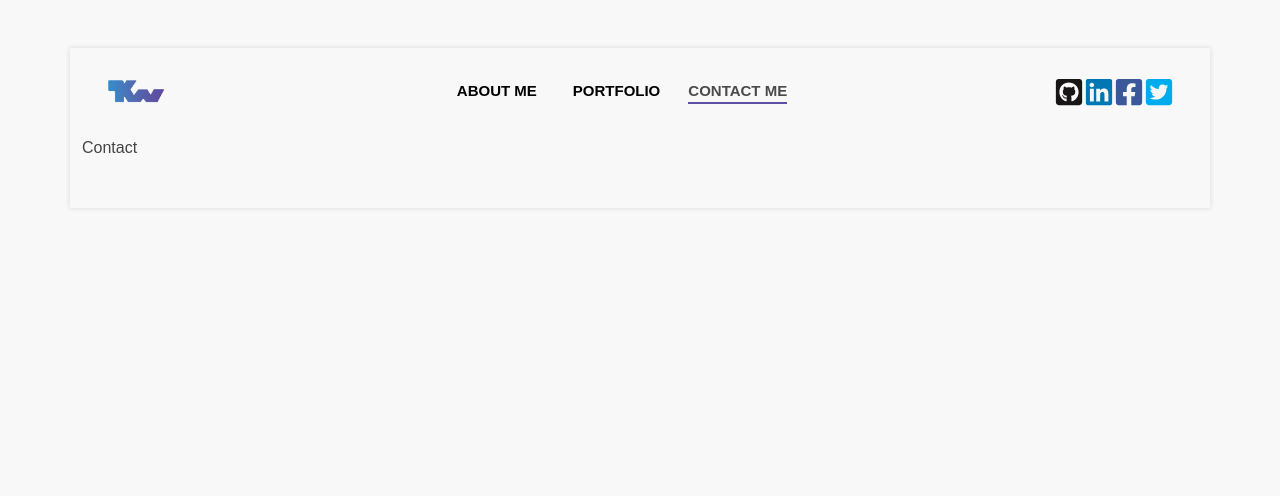
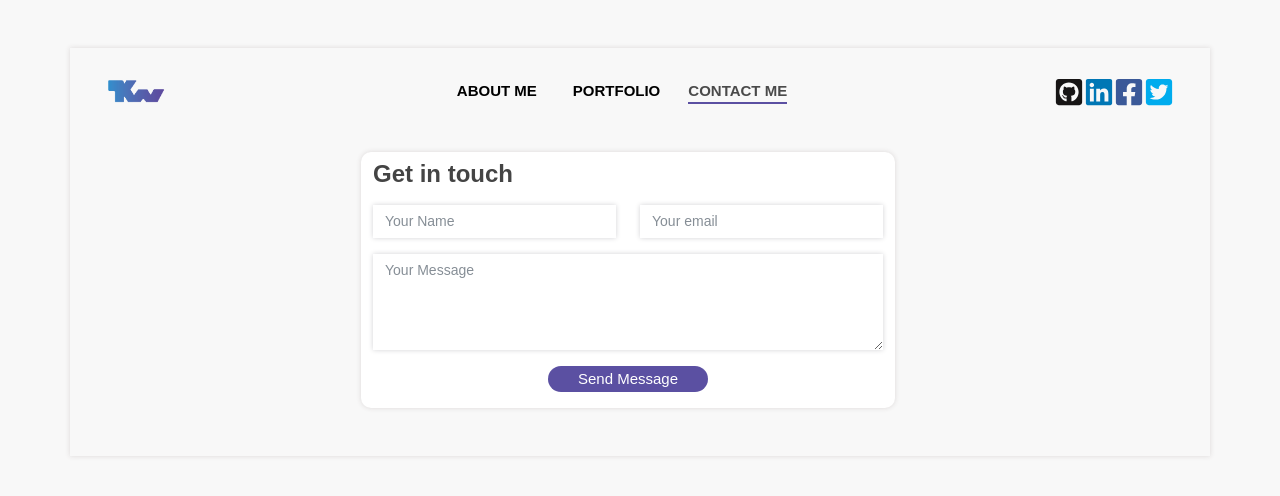
Before and after one commit to Tekkieware/Portfolio, a React (Create React App) app: page /contact in a window 1280 px wide. Shown: the top 496 px of the page. Built offline with nearby package versions, Linux system fonts and the light colour scheme; a web font is replaced by a local one.

Commit message:
Contact page design, emailjs implementation done

```diff
--- a/package.json
+++ b/package.json
@@ -3,6 +3,7 @@
   "version": "0.1.0",
   "private": true,
   "dependencies": {
+    "@emailjs/browser": "^3.11.0",
     "@testing-library/jest-dom": "^5.16.5",
     "@testing-library/react": "^13.4.0",
     "@testing-library/user-event": "^13.5.0",
--- a/src/index.scss
+++ b/src/index.scss
@@ -123,7 +123,7 @@ body{
   margin-top: -100px;
 }
 
-.profile-name {
+.profile-name,.contact-heading {
   font-weight: 800;
   font-size: 1.5rem;
 }
@@ -196,3 +196,19 @@ body{
     font-size: 15px;
     text-align: justify;
 }
+
+.form-control {
+  border: none;
+  box-shadow: 0 0 5px rgb(211, 211, 214);
+  font-size: 14px;
+}
+
+.form-control:focus{
+  box-shadow: 0 0 5px rgb(91, 80, 162);
+}
+
+.contact-card{
+  box-shadow: 0 0 5px #dbd7d7;
+  background-color: #fff;border-radius: 10px;
+
+}
--- a/src/pages/Contact.tsx
+++ b/src/pages/Contact.tsx
@@ -1,8 +1,89 @@
-import React from 'react'
+import React, { useState, useRef } from 'react';
+import Pagination from 'react-bootstrap/Pagination';
+import { Container, Row, Col, Form, Alert } from 'react-bootstrap'
+import emailjs from '@emailjs/browser';
 
-const Contact:React.FC = () => {
+const Contact: React.FC = () => {
+  const [loading, setLoading] = useState(false)
+  const [error, setError] = useState('')
+  const [success, setSuccess] = useState('')
+  const form = useRef<HTMLFormElement | null>(null);
+  const sendEmail = (e: React.FormEvent) => {
+    setLoading(true)
+    e.preventDefault();
+    emailjs.sendForm('service_abzh00i', 'template_ch7syto', form.current as HTMLFormElement, 'E_Pnd7LOa_Lu0CK7B')
+      .then((result) => {
+        setLoading(false)
+        setSuccess("Thanks for reaching out. I'll get back to you as soon as possible")
+      }, (error) => {
+        setLoading(false)
+        setError("There was a problem sending your message. please reach out by sending an email to tekkieware.gmail.com or isaiahozadhe247@gmail.com")
+      });
+      setLoading(false)
+  };
   return (
-    <div>Contact</div>
+    <Row className='pt-3 justify-content-center'>
+      <Col md={6}>
+        <Container className='contact-card'>
+        <h1 className='contact-heading py-2'>Get in touch</h1>
+        {error && <Alert variant="danger" >{error}</Alert>}
+        {success && <Alert variant='success'>{success}</Alert>}
+            <Form ref={form} onSubmit={sendEmail}>
+          <Row>
+
+              <Col md={6}>
+
+                <Form.Group
+                  className="mb-3"
+                  controlId="Name"
+                >
+                  <Form.Control
+                    type="text"
+                    placeholder="Your Name"
+                    name="user_name"
+                    required
+                  />
+                </Form.Group>
+              </Col>
+              <Col md={6}>
+                <Form.Group
+                  className="mb-3"
+                  controlId="Email"
+                >
+                  <Form.Control
+                    type="email"
+                    placeholder="Your email"
+                    name="user_email"
+                    required
+                  />
+                </Form.Group>
+              </Col>
+              <Col xs={12}>
+                <Form.Group
+                  className="mb-3"
+                  controlId="Message"
+                >
+
+                  <Form.Control
+                    as="textarea"
+                    rows={4}
+                    placeholder="Your Message"
+                    name="message"
+                    required
+                  />
+                </Form.Group>
+
+              </Col>
+              <Col xs={12} className='text-center pb-3'>
+                  <input className='btn btn-primary' type="submit" value="Send Message" />
+                  </Col>
+
+          </Row>
+          </Form>
+        </Container>
+
+      </Col>
+    </Row>
   )
 }
 
```
Also changed, not shown: 1 other file (tests, documents, lock files or other folders).
